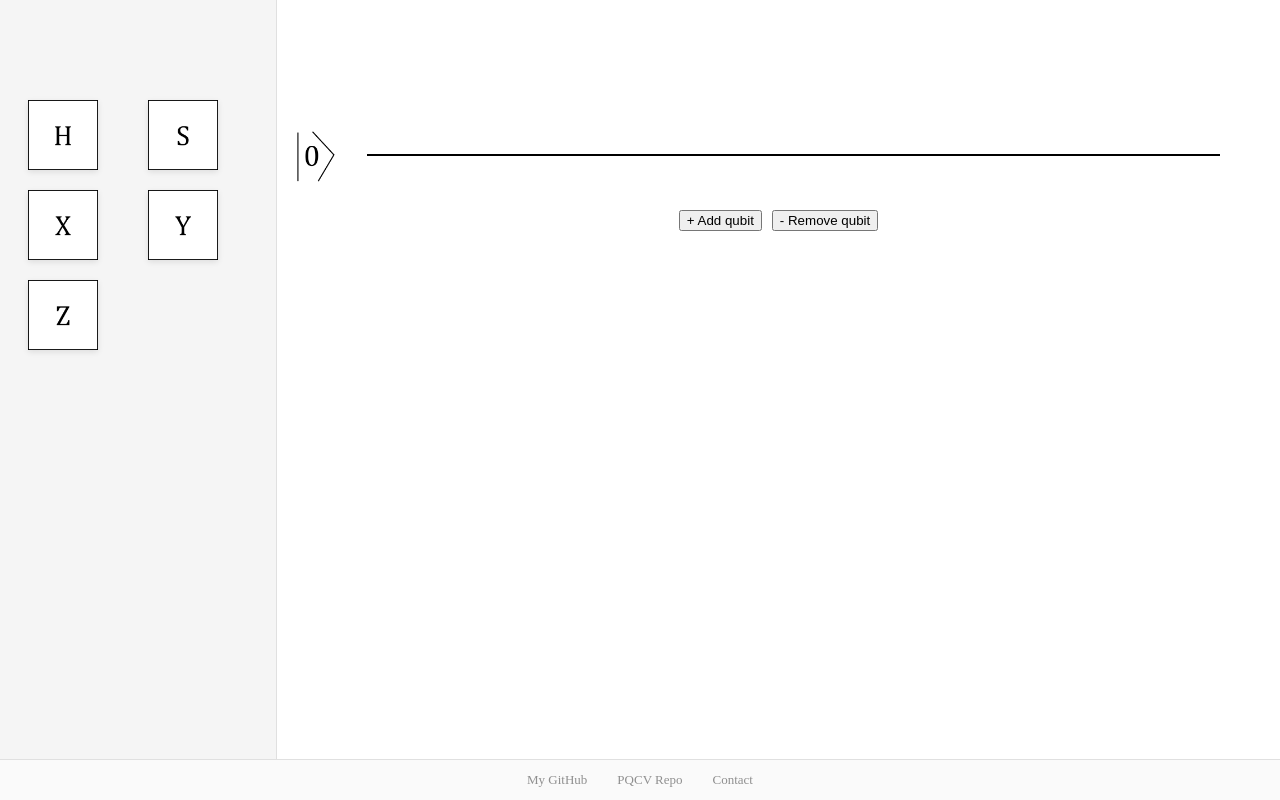
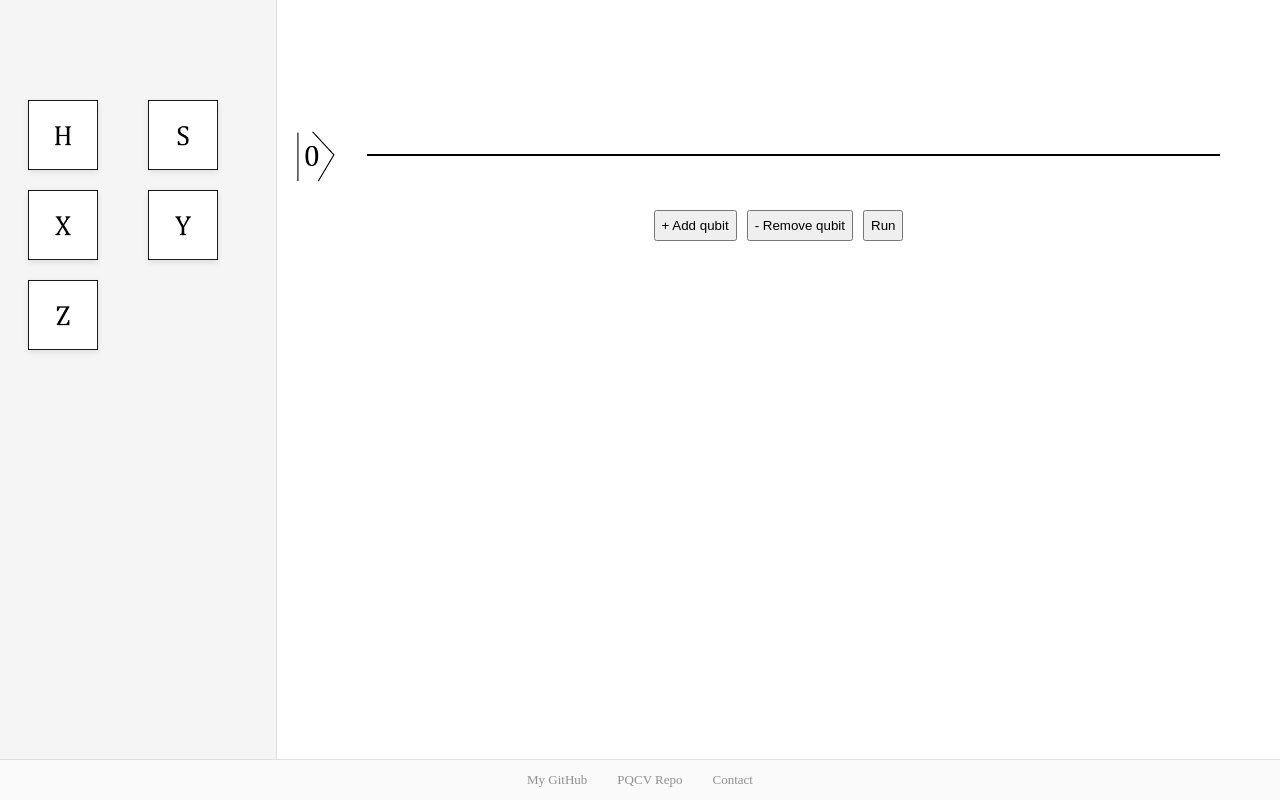
Before and after one commit to abrege11/pqcv, a React (Vite) app: page /builder in a window 1280 px wide. Built offline with nearby package versions, Linux system fonts and the light colour scheme.

Commit message:
Untrack .venv and add to .gitignore

```diff
--- a/package.json
+++ b/package.json
@@ -6,13 +6,14 @@
   "type": "module",
   "scripts": {
     "dev": "vite",
-    "start": "node server",
+    "start": "flask --app ./api/api run",
     "lint": "eslint . --ext .js,.jsx"
   },
   "keywords": [],
   "author": "",
   "license": "ISC",
   "dependencies": {
+    "axios": "^1.10.0",
     "body-parser": "^2.2.0",
     "cors": "^2.8.5",
     "express": "^5.1.0",
--- a/src/components/BuilderWindow.component.jsx
+++ b/src/components/BuilderWindow.component.jsx
@@ -3,6 +3,8 @@ import Channel from './Channel.component';
 import Gate from './Gate.component';
 import { theme } from '../theme';
 import { CELL_WIDTH } from '../constants';
+import { Button } from './form/Button.component';
+import { generateInstructions } from '../services/channel.service';
 
 const classes = {
   root: {
@@ -110,10 +112,12 @@ const BuilderWindow = () => {
         )}
 
         <div style={classes.buttonContainer}>
-          <button onClick={addChannel}>+ Add qubit</button>
-          <button onClick={removeChannel}>- Remove qubit</button>
+          <Button onPress={addChannel} title="+ Add qubit" />
+          <Button onPress={removeChannel} title="- Remove qubit" />
+          <Button onPress={generateInstructions} title="Run" />
         </div>
       </div>
+
     </div>
   );
 };
--- /dev/null
+++ b/src/components/form/Button.component.jsx
@@ -0,0 +1,10 @@
+import React, { useState } from 'react';
+
+const classes = {
+    button: {
+        padding: 6
+    }
+}
+export function Button ({onPress, title}) {
+    return <button type="button" class="btn preset-filled" onPress={onPress} style={classes.button}>{title}</button>
+}
--- /dev/null
+++ b/src/services/channel.service.js
@@ -0,0 +1,15 @@
+import axios from 'axios';
+
+export const generateInstructions = async (data) => {
+//   try {
+//     const response = await axios.post('/api/generateInstructions', data, {
+//       headers: {
+//         'Content-Type': 'application/json',
+//       },
+//     });
+//     console.log('Data submitted successfully:', response.data);
+//   } catch (error) {
+//     console.error('Error submitting data:', error);
+//   }
+  console.log("here")
+};
```
Also changed, not shown: api/controller.js (deleted, +0 -7 lines), api/route.js (deleted, +0 -9 lines), api/middleware.js (deleted), 2 other files (tests, documents, lock files or other folders).
